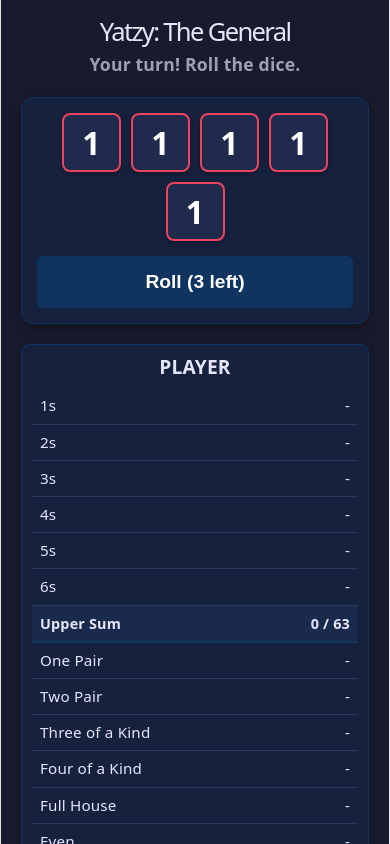
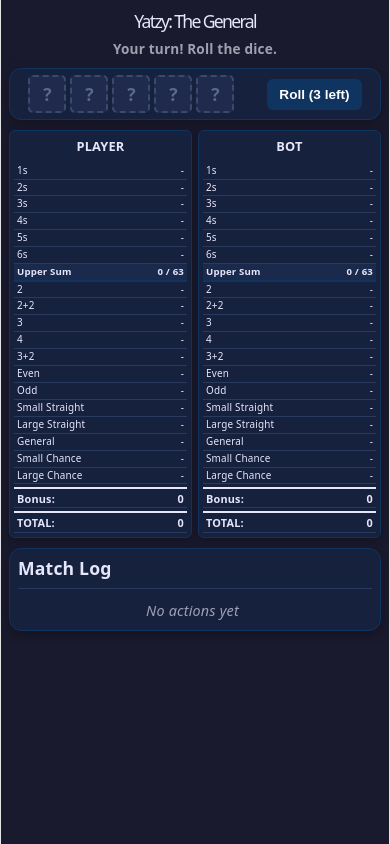
Before and after one commit to PaskoZhelev/general-yatzy, a React (Vite) app: page / in a window 390 px wide. Shown: the top 844 px of the page. Built offline with nearby package versions, Linux system fonts and the light colour scheme.

Commit message:
improved bot logic

```diff
--- a/src/App.css
+++ b/src/App.css
@@ -7,9 +7,11 @@
   --board-bg: #16213e;
   --board-border: #0f3460;
   --die-bg: #1f2a4c;
-  --die-border: #e94560;
+  --die-border: #ffffff;
   --die-text: #ffffff;
-  --die-held-bg: #e94560;
+  --die-held-bg: #27ae60;
+  --die-unrolled-border: #3a4a6c;
+  --die-unrolled-text: #5a6a8a;
   --row-border: #2a3a5c;
   --row-hover: #0f3460;
   --subtotal-bg: #1a2a4c;
@@ -32,6 +34,7 @@ body {
 
 .app-container {
   font-family: system-ui, -apple-system, sans-serif;
+  width: 100%;
   max-width: 1200px;
   margin: 0 auto;
   text-align: center;
@@ -133,6 +136,15 @@ h1 {
   color: white;
   border-color: var(--die-held-bg);
   transform: translateY(2px);
+  box-shadow: none;
+}
+
+.die.unrolled {
+  background: var(--die-bg);
+  color: var(--die-unrolled-text);
+  border-color: var(--die-unrolled-border);
+  border-style: dashed;
+  cursor: default;
   box-shadow: none;
 }
 
@@ -291,6 +303,11 @@ h1 {
   cursor: default;
 }
 
+.score-row.scorable {
+  color: var(--success-color);
+  font-weight: bold;
+}
+
 .score-row.bonus, .score-row.total {
   font-weight: bold;
   margin-top: 8px;
@@ -347,25 +364,87 @@ h1 {
 }
 
 @media (max-width: 650px) {
+  .app-container {
+    padding: 6px 8px;
+  }
+
   .header-container {
-    flex-direction: column;
+    margin: 4px 0;
+  }
+
+  h1 {
+    font-size: 1.1rem;
+  }
+
+  .game-status {
+    font-size: 0.85rem;
+    margin-bottom: 8px;
+    min-height: 18px;
+  }
+
+  .main-layout {
     gap: 10px;
   }
 
+  /* Keep both boards side-by-side so everything fits on one screen */
   .boards-container {
-    grid-template-columns: 1fr;
+    grid-template-columns: 1fr 1fr;
+    gap: 6px;
   }
 
   .controls-container {
-    flex-direction: column;
+    flex-direction: row;
+    padding: 6px;
+    gap: 8px;
   }
 
   .dice-container {
-    margin-bottom: 15px;
+    margin-bottom: 0;
+    gap: 4px;
+  }
+
+  .die {
+    width: 34px;
+    height: 34px;
+    font-size: 1.1rem;
+    border-radius: 5px;
   }
 
   .roll-btn {
-    width: 100%;
+    width: auto;
+    padding: 8px 12px;
+    font-size: 0.85rem;
+  }
+
+  .scorecard {
+    padding: 4px;
+    border-radius: 6px;
+  }
+
+  .scorecard h3 {
+    font-size: 0.8rem;
+    margin: 0 0 4px 0;
+  }
+
+  .score-row {
+    padding: 2px 3px;
+    font-size: 0.62rem;
+    line-height: 1.2;
+  }
+
+  .score-row.subtotal {
+    font-size: 0.6rem;
+  }
+
+  .score-row.bonus, .score-row.total {
+    margin-top: 3px;
+    padding-top: 3px;
+    font-size: 0.68rem;
+  }
+
+  .history-container {
+    padding: 8px;
+    max-height: 250px;
   }
 }
 
--- a/src/App.jsx
+++ b/src/App.jsx
@@ -101,11 +101,10 @@ function App() {
 
         await delay(1000);
         rollDice(newHeld);
-      } else if (decision.action === 'score' || rollsLeft === 0) {
-        const finalDecision = rollsLeft === 0 ? decision : getBotAction(dice, scores.bot, 0);
-        setMessage(`Bot scores in ${CATEGORY_NAMES[finalDecision.category]}`);
+      } else if (decision.action === 'score') {
+        setMessage(`Bot scores in ${CATEGORY_NAMES[decision.category]}`);
         await delay(1500);
-        scoreCategory(finalDecision.category);
+        scoreCategory(decision.category);
       }
     };
 
@@ -115,18 +114,20 @@ function App() {
   const renderCategoryRow = (cat, playerKey) => {
     const isAvailable = scores[playerKey][cat] === undefined;
     const showPreview = turn === playerKey && playerKey === 'player' && rollsLeft < 3 && !isGameOver;
+    const previewScore = showPreview ? calculateScore(dice, cat, scores[playerKey]) : null;
+    const isScorable = isAvailable && showPreview && previewScore > 0;
 
     return (
       <div
         key={cat}
-        className={`score-row ${isAvailable ? 'open' : 'filled'}`}
+        className={`score-row ${isAvailable ? 'open' : 'filled'} ${isScorable ? 'scorable' : ''}`}
         onClick={() => isAvailable && showPreview && scoreCategory(cat)}
       >
         <span>{CATEGORY_NAMES[cat]}</span>
         <span>
           {!isAvailable
             ? scores[playerKey][cat]
-            : (showPreview ? calculateScore(dice, cat, scores[playerKey]) : '-')}
+            : (showPreview ? previewScore : '-')}
         </span>
       </div>
     );
@@ -183,11 +184,19 @@ function App() {
         <div className="right-panel">
           <div className="controls-container">
             <div className="dice-container">
-              {dice.map((d, i) => (
-                <div key={i} className={`die ${held[i] ? 'held' : ''}`} onClick={() => toggleHold(i)}>
-                  {d}
-                </div>
-              ))}
+              {/* Held dice are sorted to the front, but each die keeps its original index for hold/roll logic */}
+              {dice
+                .map((d, i) => i)
+                .sort((a, b) => (held[b] ? 1 : 0) - (held[a] ? 1 : 0))
+                .map(i => (
+                  <div
+                    key={i}
+                    className={`die ${rollsLeft === 3 ? 'unrolled' : (held[i] ? 'held' : '')}`}
+                    onClick={() => toggleHold(i)}
+                  >
+                    {rollsLeft === 3 ? '?' : dice[i]}
+                  </div>
+                ))}
             </div>
 
             <button className="roll-btn" onClick={() => rollDice()} disabled={turn !== 'player' || rollsLeft === 0 || isGameOver}>
--- a/src/botLogic.js
+++ b/src/botLogic.js
@@ -6,39 +6,74 @@ export const getBotAction = (dice, scores, rollsLeft) => {
   // 1. If out of rolls, pick the best category
   if (rollsLeft === 0) {
     let bestCategory = null;
-    const scoringOptions = [];
+    const goodOptions = [];
+    const weakUpperOptions = [];
     const zeroOptions = [];
+    const upperValues = { ones: 1, twos: 2, threes: 3, fours: 4, fives: 5, sixes: 6 };
+    const upperNames = Object.keys(upperValues);
+    // Points already banked in the upper section from categories filled so far.
+    const currentUpperSum = upperNames.reduce((sum, name) => sum + (scores[name] || 0), 0);
 
     for (const cat of openCategories) {
       const score = calculateScore(dice, cat, scores);
-      if (score > 0) {
-        scoringOptions.push({ cat, score });
-      } else {
-        zeroOptions.push({ cat, score });
+
+      if (score === 0) {
+        zeroOptions.push({ cat });
+        continue;
       }
+
+      if (cat in upperValues) {
+        const faceValue = upperValues[cat];
+        const count = score / faceValue;
+
+        // A surplus banked from other upper categories (e.g. 4 sixes instead of 3)
+        // can offset a below-pace score here. Only treat this as "weak" if the
+        // 63 bonus is still out of reach even assuming baseline (3-per-face) results
+        // from the remaining open upper categories.
+        const baselineForOthers = upperNames
+          .filter(name => name !== cat && openCategories.includes(name))
+          .reduce((sum, name) => sum + 3 * upperValues[name], 0);
+        const projectedUpperSum = currentUpperSum + score + baselineForOthers;
+
+        if (count < 3 && projectedUpperSum < 63) {
+          weakUpperOptions.push({ cat, score });
+          continue;
+        }
+        goodOptions.push({ cat, score: score + 15 });
+        continue;
+      }
+
+      let evalScore = score;
+      if ((cat === 'smallChance' || cat === 'largeChance') && score < 20) {
+        evalScore -= 5;
+      }
+      goodOptions.push({ cat, score: evalScore });
     }
 
-    if (scoringOptions.length > 0) {
+    if (goodOptions.length > 0) {
       let maxEval = -Infinity;
-
-      for (const option of scoringOptions) {
-        let evalScore = option.score;
-
-        const upperValues = { ones: 1, twos: 2, threes: 3, fours: 4, fives: 5, sixes: 6 };
-        if (option.cat in upperValues) {
-          const faceValue = upperValues[option.cat];
-          const count = option.score / faceValue;
-
-          if (count >= 3) evalScore += 15;
-          else evalScore -= 15;
+      for (const option of goodOptions) {
+        if (option.score > maxEval) {
+          maxEval = option.score;
+          bestCategory = option.cat;
         }
-
-        if ((option.cat === 'smallChance' || option.cat === 'largeChance') && option.score < 20) {
-          evalScore -= 5;
+      }
+    } else if (weakUpperOptions.length > 0 && zeroOptions.length > 0) {
+      // Sacrifice an already-dead category this turn so the weak upper category
+      // stays open for a future chance at 3+ of a kind.
+      let maxSacrifice = -Infinity;
+      for (const option of zeroOptions) {
+        const sacValue = getSacrificeValue(option.cat);
+        if (sacValue > maxSacrifice) {
+          maxSacrifice = sacValue;
+          bestCategory = option.cat;
         }
-
-        if (evalScore > maxEval) {
-          maxEval = evalScore;
+      }
+    } else if (weakUpperOptions.length > 0) {
+      let maxScore = -Infinity;
+      for (const option of weakUpperOptions) {
+        if (option.score > maxScore) {
+          maxScore = option.score;
           bestCategory = option.cat;
         }
       }
@@ -59,56 +94,73 @@ export const getBotAction = (dice, scores, rollsLeft) => {
   // 2. Decide which dice to hold
   const counts = Array(7).fill(0);
   dice.forEach(d => counts[d]++);
-
-  // Priority 1: General
-  const hasGeneral = counts.some(c => c === 5);
-  if (hasGeneral && openCategories.includes('general')) return { action: 'hold', holdIndices: [0, 1, 2, 3, 4] };
-
-  // Priority 2: Straights
-  const sortedStr = [...new Set(dice)].sort().join('');
-  if (sortedStr === '12345' && openCategories.includes('smallStraight')) return { action: 'hold', holdIndices: [0, 1, 2, 3, 4] };
-  if (sortedStr === '23456' && openCategories.includes('largeStraight')) return { action: 'hold', holdIndices: [0, 1, 2, 3, 4] };
-
-  // Priority 3: Hold Multiples ONLY if they are actually useful for open categories
-  let maxCount = 0;
-  let mostFrequentDie = 0;
   const upperNames = ['ones', 'twos', 'threes', 'fours', 'fives', 'sixes'];
 
+  // Priority 1: General is the most valuable roll possible - lock it in right away
+  // instead of burning remaining rolls. If General itself is already filled, use
+  // this roll as a joker for whichever straight is open and worth more.
+  const hasGeneral = counts.some(c => c === 5);
+  if (hasGeneral) {
+    if (openCategories.includes('general')) return { action: 'score', category: 'general' };
+    if (openCategories.includes('largeStraight')) return { action: 'score', category: 'largeStraight' };
+    if (openCategories.includes('smallStraight')) return { action: 'score', category: 'smallStraight' };
+  }
+
+  // Priority 2: An exact Straight already scores the category's max - lock it in
+  // immediately rather than rerolling dice that can't improve the result.
+  const sortedStr = [...new Set(dice)].sort().join('');
+  if (sortedStr === '12345' && openCategories.includes('smallStraight')) return { action: 'score', category: 'smallStraight' };
+  if (sortedStr === '23456' && openCategories.includes('largeStraight')) return { action: 'score', category: 'largeStraight' };
+
+  // Priority 3: Compare holding a multiple vs. holding towards Even/Odd, and
+  // go with whichever scores best. The upper section (getting to 63) stays
+  // the main focus while it's incomplete, so a multiple that still needs its
+  // upper category gets a strong bonus; Even/Odd only get their bonus once
+  // the upper section is fully done.
+  let bestIndices = [];
+  let bestScore = 0;
+
+  const multipleCategoryOpen = ['general', 'fourOfAKind', 'threeOfAKind', 'fullHouse', 'twoPair', 'onePair']
+    .some(cat => openCategories.includes(cat));
+  const upperComplete = upperNames.every(name => !openCategories.includes(name));
+
   for (let i = 1; i <= 6; i++) {
-    const canUseMultiple =
-      openCategories.includes(upperNames[i - 1]) ||
-      openCategories.includes('threeOfAKind') ||
-      openCategories.includes('fourOfAKind') ||
-      openCategories.includes('general') ||
-      openCategories.includes('onePair') ||
-      openCategories.includes('twoPair') ||
-      openCategories.includes('fullHouse');
+    if (counts[i] < 2) continue;
+    let score = counts[i] * 10;
+    if (openCategories.includes(upperNames[i - 1])) score += 25;
+    if (multipleCategoryOpen) score += 3;
 
-    if (counts[i] >= maxCount && canUseMultiple) {
-      maxCount = counts[i];
-      mostFrequentDie = i;
+    if (score > bestScore) {
+      bestScore = score;
+      bestIndices = dice.map((d, idx) => d === i ? idx : -1).filter(idx => idx !== -1);
     }
   }
 
-  const holdIndices = [];
-  if (mostFrequentDie !== 0 && maxCount >= 2) {
-    dice.forEach((d, index) => {
-      if (d === mostFrequentDie) holdIndices.push(index);
-    });
-    return { action: 'hold', holdIndices };
+  if (openCategories.includes('even')) {
+    const evenIndices = dice.map((d, i) => d % 2 === 0 ? i : -1).filter(i => i !== -1);
+    let score = evenIndices.length * 10;
+    if (upperComplete) score += 15;
+    if (evenIndices.length >= 2 && score > bestScore) {
+      bestScore = score;
+      bestIndices = evenIndices;
+    }
+  }
+  if (openCategories.includes('odd')) {
+    const oddIndices = dice.map((d, i) => d % 2 !== 0 ? i : -1).filter(i => i !== -1);
+    let score = oddIndices.length * 10;
+    if (upperComplete) score += 15;
+    if (oddIndices.length >= 2 && score > bestScore) {
+      bestScore = score;
+      bestIndices = oddIndices;
+    }
   }
 
-  // Priority 4: Late game shift - Try holding for Evens or Odds if multiples are useless
-  if (openCategories.includes('even') && !openCategories.includes('odd')) {
-    dice.forEach((d, index) => { if (d % 2 === 0) holdIndices.push(index); });
-    if (holdIndices.length > 0) return { action: 'hold', holdIndices };
-  }
-  if (openCategories.includes('odd') && !openCategories.includes('even')) {
-    dice.forEach((d, index) => { if (d % 2 !== 0) holdIndices.push(index); });
-    if (holdIndices.length > 0) return { action: 'hold', holdIndices };
+  if (bestIndices.length > 0) {
+    return { action: 'hold', holdIndices: bestIndices };
   }
 
-  // Priority 5: Total garbage roll logic
+  // Priority 4: Total garbage roll logic
+  const holdIndices = [];
   let bestSingleDie = -1;
   for (let i = 6; i >= 1; i--) {
     if (counts[i] > 0 && openCategories.includes(upperNames[i - 1])) {
@@ -129,8 +181,11 @@ export const getBotAction = (dice, scores, rollsLeft) => {
 
 const getSacrificeValue = (category) => {
   const sacrificeValues = {
-    general: 50, largeStraight: 45, smallStraight: 40, fullHouse: 35,
-    even: 30, odd: 25, fourOfAKind: 20, threeOfAKind: 15,
+    // General has the biggest possible payoff (up to 100 pts), so it's the last
+    // thing to give up on - only zero it out when there's truly no other option.
+    general: -1000,
+    fourOfAKind: 45, smallStraight: 40, largeStraight: 35,
+    even: 30, odd: 25, fullHouse: 20, threeOfAKind: 15,
     twoPair: 10, onePair: 5, ones: 4, twos: 3
   };
   return sacrificeValues[category] || 0;
--- a/src/gameLogic.js
+++ b/src/gameLogic.js
@@ -6,8 +6,8 @@ export const CATEGORIES = [
 
 export const CATEGORY_NAMES = {
   ones: '1s', twos: '2s', threes: '3s', fours: '4s', fives: '5s', sixes: '6s',
-  onePair: 'One Pair', twoPair: 'Two Pair', threeOfAKind: 'Three of a Kind',
-  fourOfAKind: 'Four of a Kind', fullHouse: 'Full House',
+  onePair: '2', twoPair: '2+2', threeOfAKind: '3',
+  fourOfAKind: '4', fullHouse: '3+2',
   even: 'Even', odd: 'Odd', smallStraight: 'Small Straight', largeStraight: 'Large Straight',
   general: 'General', smallChance: 'Small Chance', largeChance: 'Large Chance'
 };
@@ -65,13 +65,13 @@ export const calculateScore = (dice, category, currentScores = {}) => {
       return dice.every(d => d % 2 !== 0) ? sum : 0;
 
     case 'smallStraight': {
-      if (isGeneral && currentScores.general !== undefined) return 30;
+      if (isGeneral) return 30;
       const sorted = [...new Set(dice)].sort().join('');
       return sorted === '12345' ? 30 : 0;
     }
 
     case 'largeStraight': {
-      if (isGeneral && currentScores.general !== undefined) return 40;
+      if (isGeneral) return 40;
       const sorted = [...new Set(dice)].sort().join('');
       return sorted === '23456' ? 40 : 0;
     }
```
Also changed, not shown: 1 other file (tests, documents, lock files or other folders).
